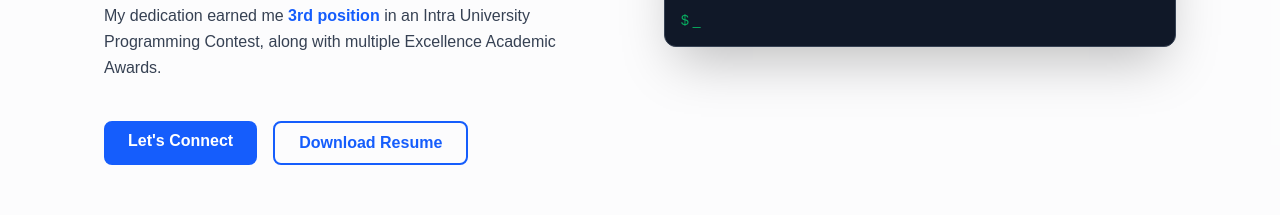
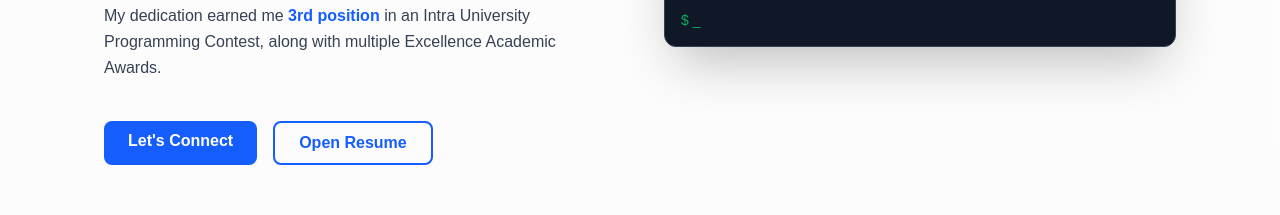
Before and after one commit to muhammad-sohel131/portfolio, a Next.js app: page / in a window 1280 px wide. Shown: the part 1380-1595 px from the top of the page. Built offline with nearby package versions, Linux system fonts and the light colour scheme.

Commit message:
Checkpoint from VS Code for cloud agent session

```diff
--- a/src/components/About.tsx
+++ b/src/components/About.tsx
@@ -1,4 +1,6 @@
 "use client";
+
+import Link from "next/link";
 
 const About = () => {
   return (
@@ -66,18 +68,20 @@ const About = () => {
             </div>
 
             <div className="flex gap-4 pt-4">
-              <a
+              <Link
                 href="#contact"
                 className="px-6 py-2 bg-blue-600 text-white rounded-lg font-semibold hover:bg-blue-700 transition"
               >
                 Let&apos;s Connect
-              </a>
-              <a
+              </Link>
+              <Link
                 href="https://drive.google.com/file/d/1kzOKH9KZatCm9UKOvd6hb7_el0_F9kOZ/view?usp=sharing"
                 className="px-6 py-2 border-2 border-blue-600 text-blue-600 rounded-lg font-semibold hover:bg-blue-600 hover:text-white transition"
+                target="_blank"
+                rel="noopener noreferrer"
               >
-                Download Resume
-              </a>
+                Open Resume
+              </Link>
             </div>
           </div>
           {/* Terminal Animation */}
```
